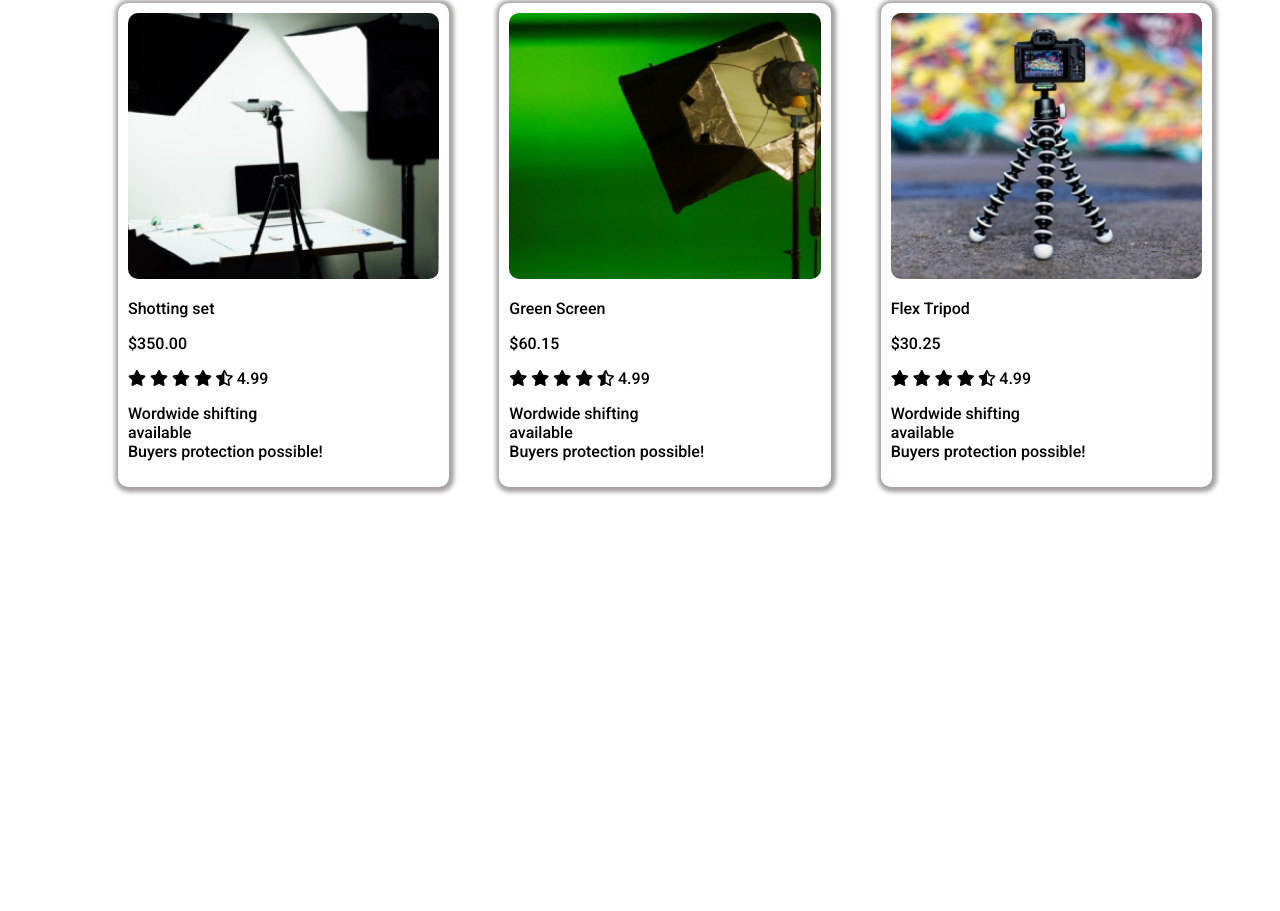
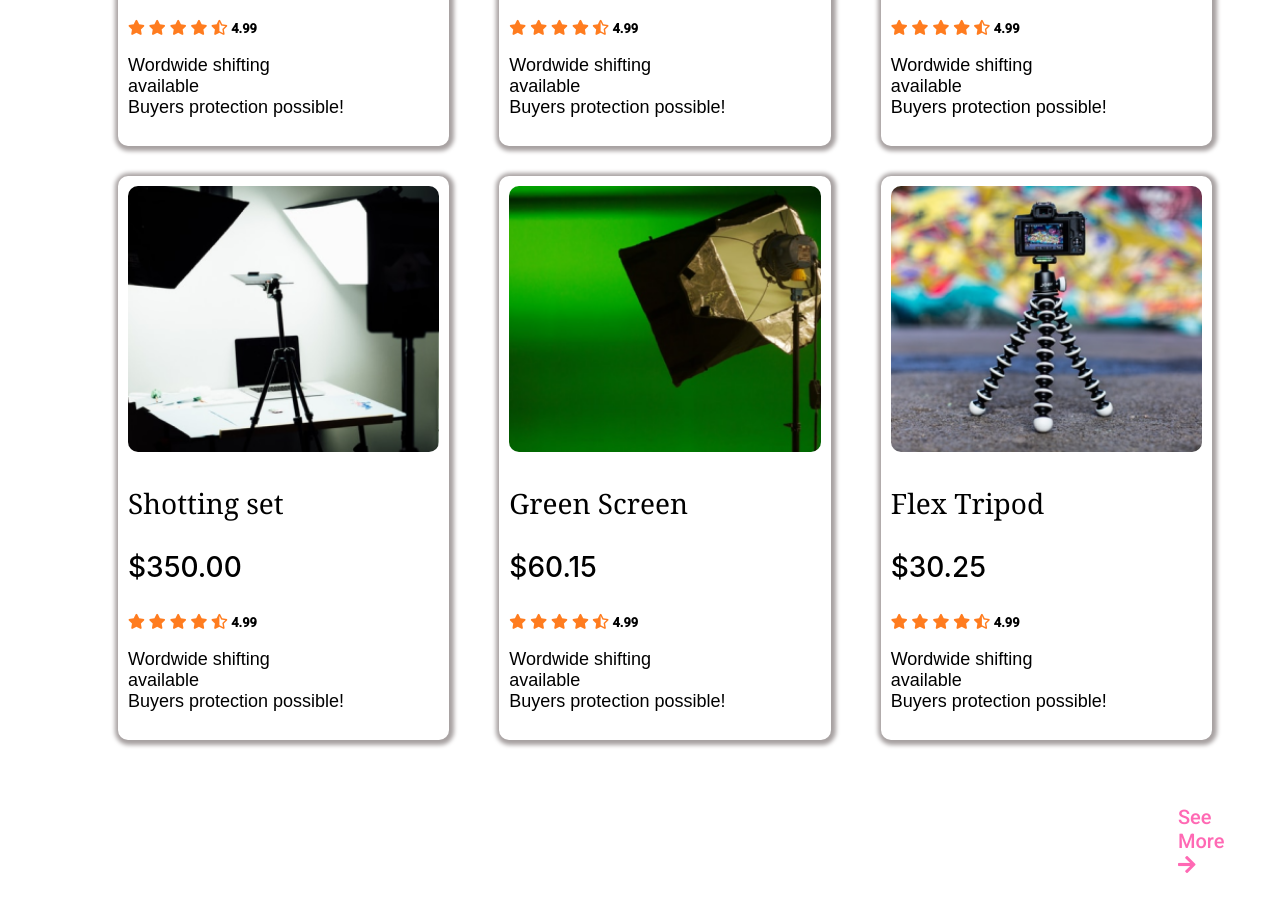
Before and after one commit to pavel90765/Influencer-Gear, a plain HTML site: page index.html in a window 1280 px wide. Shown: the part 2134-3045 px from the top of the page. Before the commit the page ends 2786 px from the top, so only its background shows below. Drawn offline with Linux system fonts and the light colour scheme.

Commit message:
Product-design-finished

```diff
--- a/index.html
+++ b/index.html
@@ -98,7 +98,7 @@
         <section class="third-section">
 
             <div class="section-title">
-                <h2>Influencer's Products</h2>
+                <h2><em>Popular collection's</em></h2>
             </div>
 
             <div class="products">
@@ -266,6 +266,10 @@
                 </article>
             </div>
 
+            <div class="see">
+                <a href="#" class="see-more">See More <i class="fas fa-arrow-right"></i></a>
+            </div>
+
         </section>
 
     </main>
--- a/style.css
+++ b/style.css
@@ -14,6 +14,7 @@
   font-weight: 500;
   font-style: normal;
 }
+
 
 section{
    margin: 150px 50px 150px 50px;
@@ -129,6 +130,11 @@ section{
    margin: 50px;
  }
 
+ .section-title h2{
+   font-weight: 500;
+   font-size: 35px;
+ }
+
  .products{
    display: grid;
    grid-template-columns: repeat(3,1fr);
@@ -148,5 +154,47 @@ section{
 
  .pr-im img{
    width: 100%;
+   height: 30%;
    border-radius: 10px;
  }
+
+ .pr-n{
+    font-family:Georgia, 'Times New Roman', Times, serif;
+    font-style: normal;
+    font-weight: 500;
+    font-size: 28px;
+}
+
+.pr-p{
+   font-family: Inter;
+    font-size: 28px;
+}
+
+ .pr-r i{
+   color:rgb(255, 124, 31);
+   font-size: 15px;
+ }
+
+ .rate{
+   font-weight: 700;
+   font-size: 13px;
+ }
+
+ .pr-dt{
+   font-family:sans-serif;
+   font-size: 18px;
+   font-weight: 500;
+ }
+
+ .see{
+   margin-top: 50px;
+    margin-left: 1070px;
+ }
+
+.see-more{
+   font-size: 20px;
+   font-weight: 500;
+   padding-top: 50px;
+    text-decoration: none;
+   color: hotpink;
+}
```
